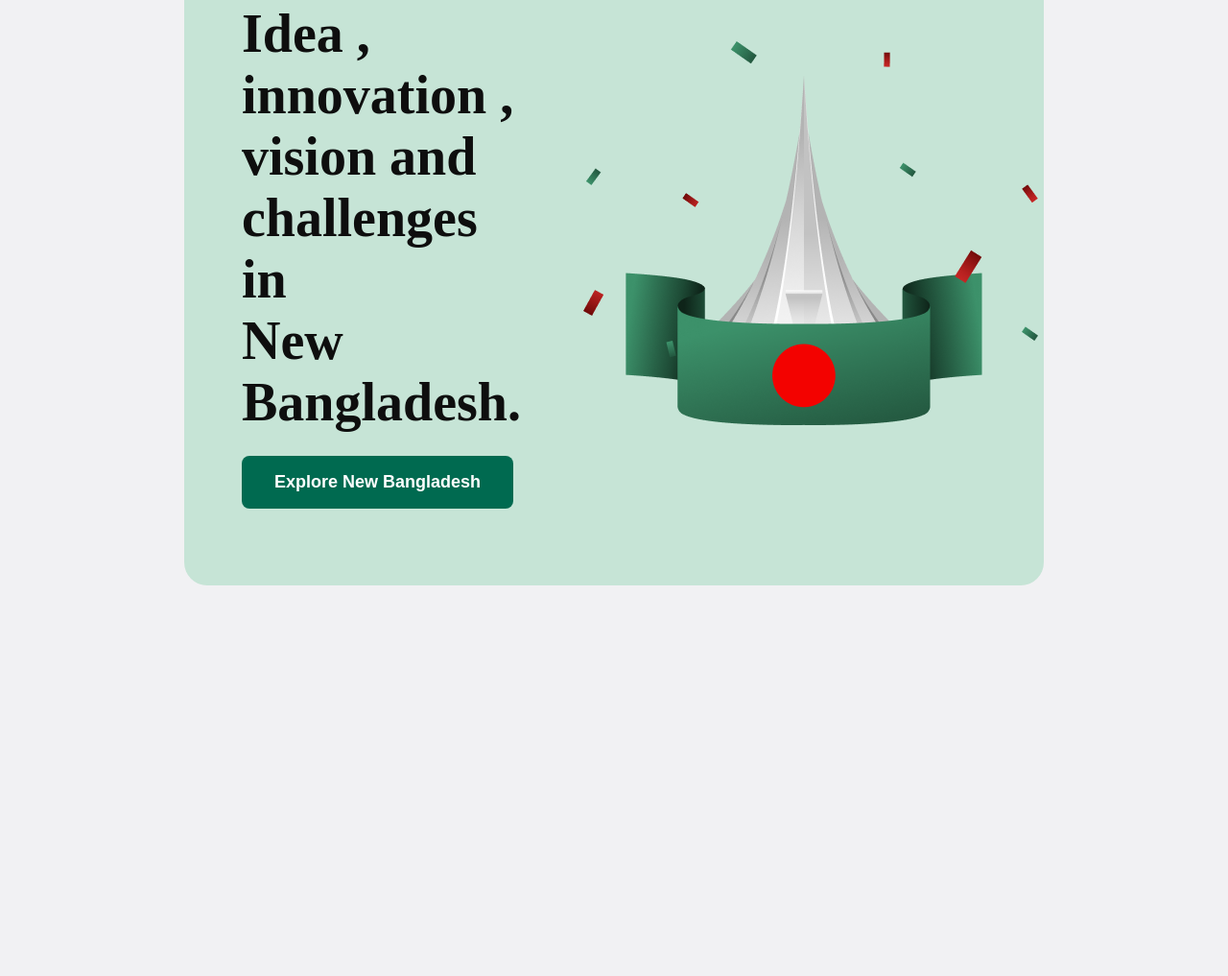
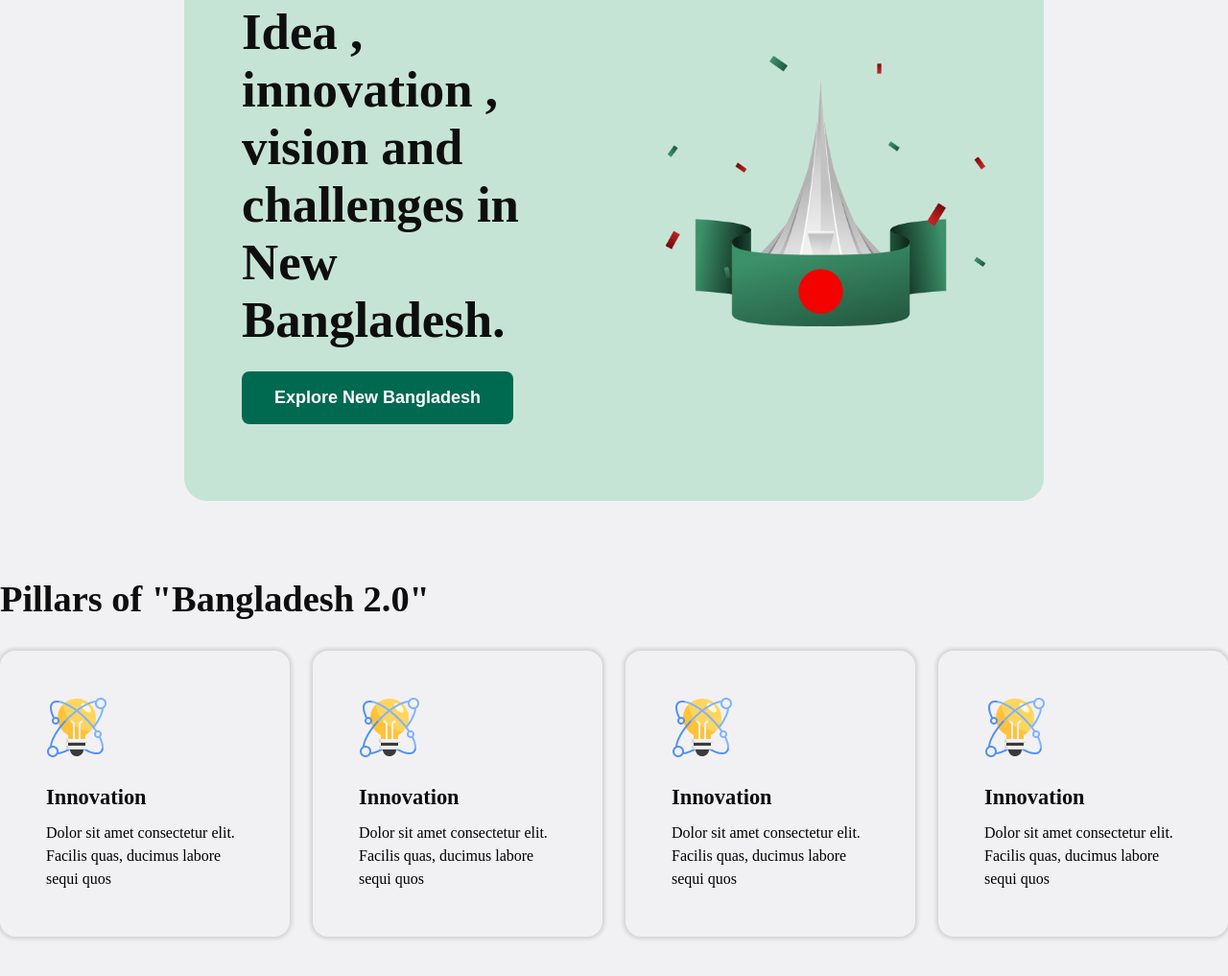
Before and after one commit to pervezmia/practice-assignment-1, a plain HTML site: page index.html in a window 1280 px wide. Shown: the part 225-1242 px from the top of the page at 96% size. Before the commit the page ends 835 px from the top, so only its background shows below. Drawn offline with Linux system fonts and the light colour scheme.

Commit message:
pillar of bangladesh section added

```diff
--- a/index.html
+++ b/index.html
@@ -1,11 +1,13 @@
 <!DOCTYPE html>
 <html lang="en">
+
 <head>
     <meta charset="UTF-8">
     <meta name="viewport" content="width=device-width, initial-scale=1.0">
     <title>Bangladesh 2.0 Assignment</title>
     <link rel="stylesheet" href="./styles/style.css">
 </head>
+
 <body id="all-page">
     <header>
         <nav>
@@ -30,11 +32,46 @@
 
         </section>
     </header>
-    <main>
-
+    <main id="main-section">
+        <section class="pillar-of-bd">
+            <div>
+                <h3>Pillars of "Bangladesh 2.0"</h3>
+            </div>
+            <div class="pillar-container">
+                <div class="pillar">
+                    <div>
+                        <img src="assets/card-icon.png" alt="">
+                        <h4>Innovation</h4>
+                        <p>Dolor sit amet consectetur elit. Facilis quas, ducimus labore sequi quos </p>
+                    </div>
+                </div>
+                <div class="pillar">
+                    <div>
+                        <img src="assets/card-icon.png" alt="">
+                        <h4>Innovation</h4>
+                        <p>Dolor sit amet consectetur elit. Facilis quas, ducimus labore sequi quos </p>
+                    </div>
+                </div>
+                <div class="pillar">
+                    <div>
+                        <img src="assets/card-icon.png" alt="">
+                        <h4>Innovation</h4>
+                        <p>Dolor sit amet consectetur elit. Facilis quas, ducimus labore sequi quos </p>
+                    </div>
+                </div>
+                <div class="pillar">
+                    <div>
+                        <img src="assets/card-icon.png" alt="">
+                        <h4>Innovation</h4>
+                        <p>Dolor sit amet consectetur elit. Facilis quas, ducimus labore sequi quos </p>
+                    </div>
+                </div>
+            </div>
+        </section>
     </main>
     <footer>
 
     </footer>
 </body>
+
 </html>
--- a/styles/style.css
+++ b/styles/style.css
@@ -1,12 +1,14 @@
-*{
+* {
     margin: 0;
     padding: 0;
     box-sizing: border-box;
 }
-#all-page{
+
+#all-page {
     background-color: #F1F1F3;
 }
-.btn{
+
+.btn {
     padding: 17px 34px;
     color: white;
     font-weight: 700;
@@ -14,30 +16,34 @@
     border: none;
     border-radius: 8px;
 }
-header nav{
+
+header nav {
     width: 70%;
     max-width: 1280px;
     margin: 0 auto;
 }
-.nav-content{
+
+.nav-content {
     display: flex;
     justify-content: space-between;
     align-items: center;
     padding: 24px 0;
 }
-.nav-content a{
+
+.nav-content a {
     text-decoration: none;
     color: white;
     font-weight: 700;
     font-size: 20px;
 }
 
-#hero-section{
+#hero-section {
     width: 70%;
     max-width: 1280px;
     margin: 0 auto;
 }
-#hero-section .hero-container{
+
+#hero-section .hero-container {
     background-color: #C6E4D6;
     display: flex;
     gap: 64px;
@@ -47,37 +53,115 @@ header nav{
     border-radius: 24px;
 
 }
-.hero-container .hero-content{
+
+.hero-container .hero-content {
     max-width: 622px;
 
 }
+
 .hero-container .hero-content p {
     color: #0e0e0e7a;
     font-size: 24px;
     font-weight: 500;
     margin-bottom: 16px;
 }
+
 .hero-container .hero-content h1 {
-    font-size: 56px;
+    font-size: 3.3rem;
     font-weight: 800;
     color: #0E0E0E;
     margin-bottom: 24px;
 }
-.hero-container .hero-content button{
+
+.hero-container .hero-content button {
     padding: 17px 34px;
     background-color: #006A50;
     border: none;
     border-radius: 8px;
 
 }
-.hero-container .hero-content button a{
+
+.hero-container .hero-content button a {
     color: white;
     font-size: 18px;
     font-weight: 600;
     text-decoration: none;
 }
 
-.hero-container .hero-png{
+.hero-container .hero-png img {
     max-width: 474px;
+    width: 100%;
 
- }
+}
+
+
+#main-section {
+    max-width: 1280px;
+    margin: 0 auto;
+}
+
+.pillar-of-bd {
+    margin: 80px 0;
+}
+
+.pillar-of-bd h3 {
+    font-size: 2.4rem;
+    font-weight: 700;
+    color: #0E0E0E;
+    margin-bottom: 2rem;
+}
+
+.pillar {
+    max-width: 302px;
+    box-shadow: 0px 0px 4px 2px rgba(14, 14, 14, 0.15);
+    border-radius: 16px;
+}
+
+.pillar-container div {
+    padding: 24px;
+}
+
+.pillar-container div img {
+    max-width: 64px;
+    width: 100%;
+    margin-bottom: 24px;
+}
+
+.pillar-container div h4 {
+    font-size: 1.4rem;
+    font-weight: 700;
+    color: #0E0E0E;
+}
+
+.pillar-container div p {
+    font-size: 1rem;
+    font-weight: 400;
+    line-height: 24px;
+    margin-top: 12px;
+}
+
+.pillar-container {
+    display: flex;
+    justify-content: space-between;
+
+}
+
+
+/* style for small device  */
+@media screen and (max-width: 576px) {
+
+    .nav-content,
+    .hero-container,
+    .pillar-container {
+        flex-direction: column;
+
+    }
+
+    .pillar-container {
+        align-items: center;
+        gap: 12px;
+
+    }
+
+
+}
```
